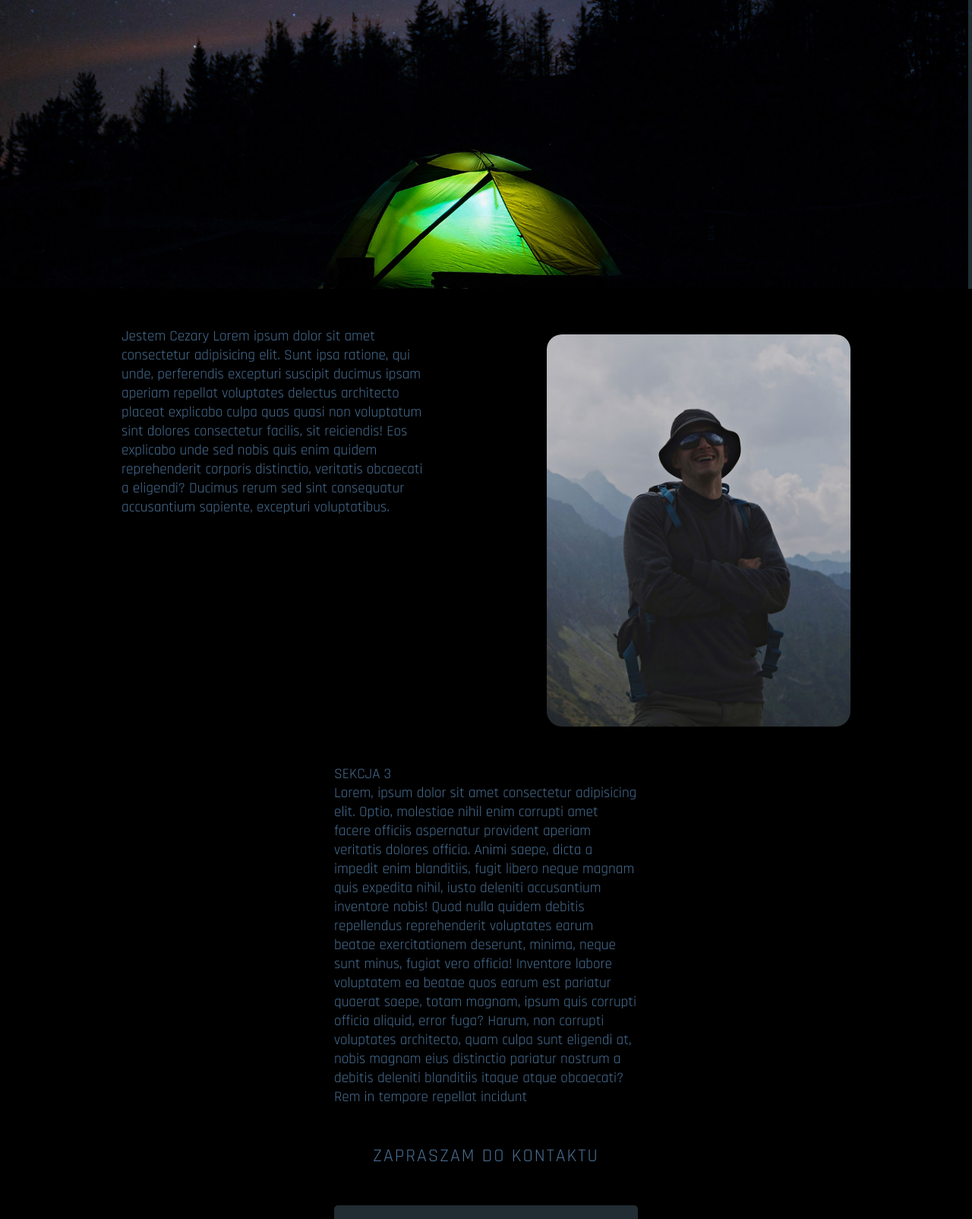
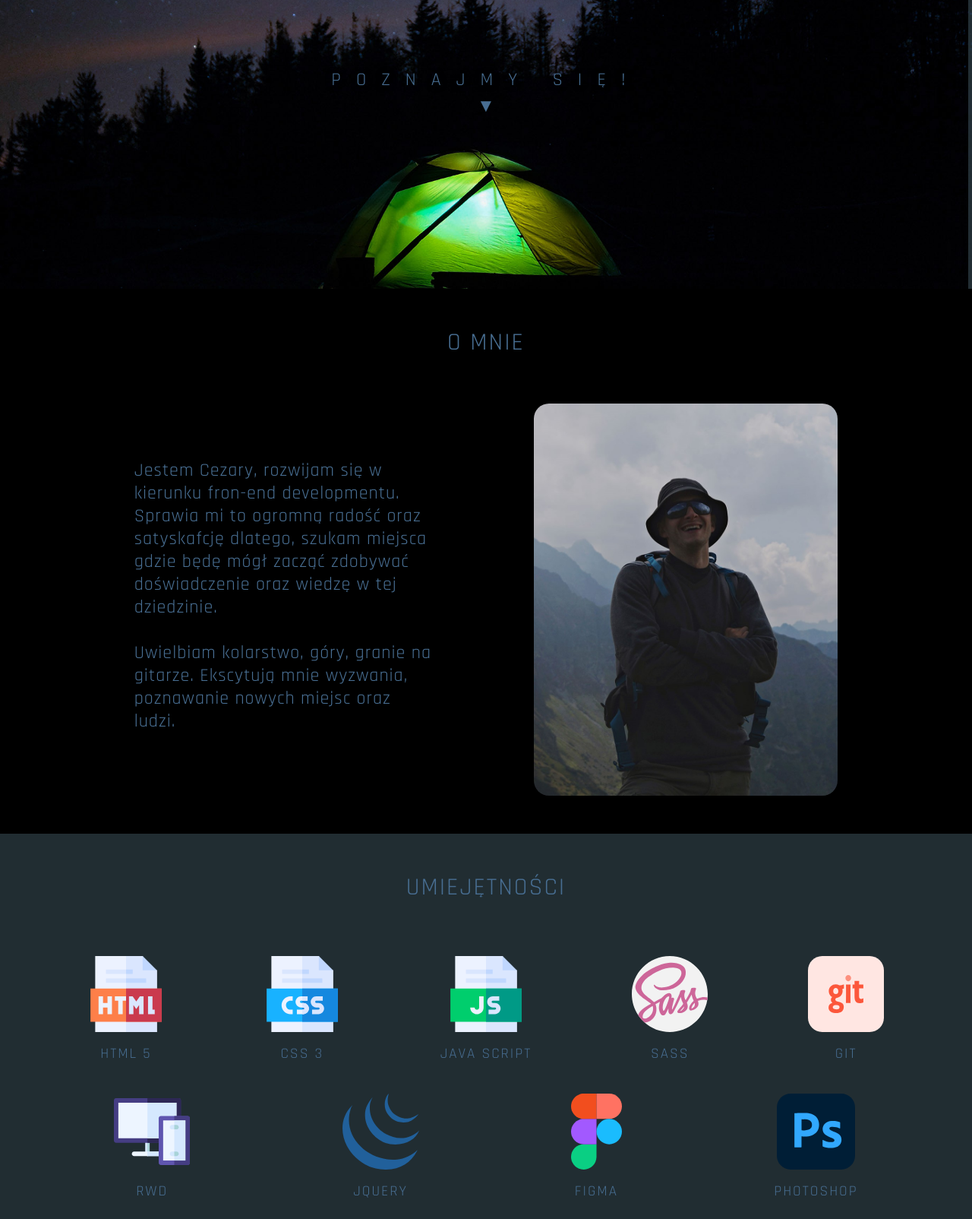
Before and after one commit to Cezary93/Portfolio, a plain HTML site: page index.html in a window 1280 px wide. Shown: the part 420-2024 px from the top of the page at 76% size. Drawn offline with Linux system fonts and the light colour scheme.

Commit message:
All sections are finished

```diff
--- a/index.html
+++ b/index.html
@@ -36,7 +36,7 @@
         <ul>
             <li><a href="#home">Home</a></li>
             <li><a href="#about">O mnie</a></li>
-            <li><a href="#projects">Projekty</a></li>
+            <li><a href="#skills">Umiejętności</a></li>
             <li><a href="#contact">Kontakt</a></li>
         </ul>
         <div class="burgerMenu">
@@ -45,17 +45,71 @@
     </nav>
 
     <section id="home" class="sec1">
-
+        <div class="hello">
+            <h1>Poznajmy się!</h1>
+            <div class="more"><a href="#about">&#9660;</a></div>
+        </div>
     </section>
 
     <section id="about" class="sec2">
-       <p>Jestem Cezary Lorem ipsum dolor sit amet consectetur adipisicing elit. Sunt ipsa ratione, qui unde, perferendis excepturi suscipit ducimus ipsam aperiam repellat voluptates delectus architecto placeat explicabo culpa quas quasi non voluptatum sint dolores consectetur facilis, sit reiciendis! Eos explicabo unde sed nobis quis enim quidem reprehenderit corporis distinctio, veritatis obcaecati a eligendi? Ducimus rerum sed sint consequatur accusantium sapiente, excepturi voluptatibus.</p>
+        <h1>O mnie</h1>
+       <p>Jestem Cezary, rozwijam się w kierunku fron-end developmentu. Sprawia mi to ogromną radość oraz satyskafcję
+           dlatego, szukam miejsca gdzie będę mógł zacząć zdobywać doświadczenie oraz wiedzę w tej dziedzinie.
+        <br/><br/>
+        Uwielbiam kolarstwo, góry, granie na gitarze. Ekscytują mnie wyzwania, poznawanie nowych miejsc oraz ludzi.
+       </p>
        <div class="divImg"><img src="photos/Cezary.jpg" alt="Author of this website"></div>
     </section>
 
-    <section id="projects" class="sec3">
+    <section id="skills" class="sec3">
         <!-- <div>Icons made by <a href="https://www.freepik.com" title="Freepik">Freepik</a> from <a href="https://www.flaticon.com/" title="Flaticon">www.flaticon.com</a></div> -->
-        <p> SEKCJA 3 </br>Lorem, ipsum dolor sit amet consectetur adipisicing elit. Optio, molestiae nihil enim corrupti amet facere officiis aspernatur provident aperiam veritatis dolores officia. Animi saepe, dicta a impedit enim blanditiis, fugit libero neque magnam quis expedita nihil, iusto deleniti accusantium inventore nobis! Quod nulla quidem debitis repellendus reprehenderit voluptates earum beatae exercitationem deserunt, minima, neque sunt minus, fugiat vero officia! Inventore labore voluptatem ea beatae quos earum est pariatur quaerat saepe, totam magnam, ipsum quis corrupti officia aliquid, error fuga? Harum, non corrupti voluptates architecto, quam culpa sunt eligendi at, nobis magnam eius distinctio pariatur nostrum a debitis deleniti blanditiis itaque atque obcaecati? Rem in tempore repellat incidunt </p>
+
+        <h1>Umiejętności</h1>
+        <div class="skillBox">
+            <img src="icons/html-file.svg">
+            <p>html 5</p>
+        </div>
+
+        <div class="skillBox">
+            <img src="icons/css-file.svg">
+            <p>css 3</p>
+        </div>
+
+        <div class="skillBox">
+            <img src="icons/js.svg">
+            <p>java script</p>
+        </div>
+
+        <div class="skillBox">
+            <img src="icons/sass.svg">
+            <p>sass</p>
+        </div>
+
+        <div class="skillBox">
+            <img src="icons/git.svg">
+            <p>git</p>
+        </div>
+
+        <div class="skillBox">
+            <img src="icons/rwd.svg">
+            <p>rwd</p>
+        </div>
+
+        <div class="skillBox">
+            <img src="icons/jquery.svg">
+            <p>jquery</p>
+        </div>
+
+        <div class="skillBox">
+            <img src="icons/figma.svg">
+            <p>figma</p>
+        </div>
+
+        <div class="skillBox">
+            <img src="icons/ps.svg">
+            <p>photoshop</p>
+        </div>
+
     </section>
 
     <section id="contact" class="sec4">
--- a/scroll.js
+++ b/scroll.js
@@ -11,7 +11,7 @@ window.addEventListener("scroll", ()=>
     let progressionHeigh = (window.pageYOffset / totalHeight ) * 100;
 
     //ADD BACKGROUND TO NAV ABOVE 200PX
-    if(Y > 200)
+    if(Y > 150)
     {
         nav.classList.add("addBackground");
     }
--- a/style.css
+++ b/style.css
@@ -66,7 +66,7 @@ nav
     box-sizing: border-box;
     width: 100%;
     height: 100px;
-    padding: 10px 100px;
+    padding: 10px 50px;
     transition: .2s;
 }
 
@@ -81,9 +81,9 @@ nav .myName
     text-transform: uppercase;
     flex-shrink: 0;
     color: var(--mainFont);
-    letter-spacing: 10px;
+    letter-spacing: 2px;
     font-weight: light;
-    font-size: 2rem;
+    font-size: 1.2rem;
     border-bottom: 1px solid var(--dark);
 }
 
@@ -113,6 +113,7 @@ nav ul li a
     letter-spacing: 2px;
     border: 1px solid transparent;
     border-radius: 15px;
+    text-shadow: 0px 1px 9px black;
 }
 
 nav ul li a:hover
@@ -183,23 +184,15 @@ nav ul li a:hover
     transform: scale(.1);
 }
 
-@media (max-width:1050px)
+/* @media (max-width:1050px)
 {
-    nav
-    {
-        padding: 10px 20px;
-    }
+    nav{}
 
-    nav .myName
-    {
-        font-size: 1.8rem;
-    }
+    nav .myName{}
 
-    nav ul li a
-{
-    padding: 5px 10px;
-}
-}
+    nav ul li a{}
+
+} */
 
 @media (max-width:800px)
 {
@@ -238,15 +231,15 @@ nav ul li a:hover
 
 @media (max-width: 470px)
 {
-    nav .myName
+    nav
     {
-        width: 220px;
+        padding: 5px 10px;
     }
 }
 
 /* END NAV_______________________________________________________________ */
 
-/* START ALL SECTIONS________________________________________________________ */
+/* START ALL SECTIONS + SECTION 1________________________________________________________ */
 
 .sec1
 {
@@ -257,17 +250,88 @@ nav ul li a:hover
     background-position: center bottom;
 }
 
+h1 /* H1 sec2,3,4 */
+{
+    display: inline-block;
+    width: 100%;
+    text-align: center;
+    text-transform: uppercase;
+    color: var(--mainFont);
+    letter-spacing: 2px;
+    font-weight: light;
+    font-size: 2rem;
+    margin-bottom: 50px;
+}
+
 .sec1,.sec2,.sec3,.sec4
 {
     background-color: black;
     color: var(--mainFont);
-    margin-bottom: 50px;
+    padding:50px;
 }
 
 section p
 {
     font-size: 1.2rem;
     max-width: 400px;
+}
+
+.hello
+{
+    width: 100%;
+    height: 75%;
+    display: flex;
+    flex-direction: column;
+    justify-content: flex-end;
+    align-items: center;
+    animation: hello 3s;
+}
+
+@keyframes hello
+{
+    0%{opacity: 0; transform: scale(1.2);}
+    100%{opacity: 100%; transform: scale(1);}
+}
+
+.sec1 h1
+{
+    font-size: 1.5rem;
+    text-transform: uppercase;
+    letter-spacing: 20px;
+    margin-bottom: 0;
+    text-shadow: 0px 1px 9px black;
+}
+
+.sec1 .more
+{
+    font-size: 1.5rem;
+    margin-top: 5px;
+    animation: arrow 2s infinite;
+    cursor: pointer;
+}
+
+.sec1 .more a
+{
+    text-decoration: none;
+    color: var(--mainFont);
+    animation: arrow 2s infinite;
+}
+
+@keyframes arrow
+{
+    0%{transform: translateY(0);}
+    50%{transform: translateY(15px);
+        color: white;}
+    100%{transform: translateY(0);}
+}
+
+@media (max-width: 470px)
+{
+    .sec1 h1
+    {
+        font-size:1.2rem;
+        letter-spacing: 10px;
+    }
 }
 
 
@@ -279,6 +343,8 @@ section p
 {
     display: flex;
     justify-content: space-evenly;
+    align-items: center;
+    flex-wrap: wrap;
 }
 
 .sec2 img
@@ -289,6 +355,12 @@ section p
     float: right;
     z-index: 10;
     margin-top: 10px;
+}
+
+.sec2 p
+{
+    font-size: 1.5rem;
+    letter-spacing: 1px;
 }
 
 @media (max-width: 990px)
@@ -311,7 +383,38 @@ section p
 .sec3
 {
     display: flex;
-    justify-content: center;
+    flex-wrap: wrap;
+    justify-content: space-around;
+    background-color: var(--dark)
+
+}
+
+.sec3 .skillBox
+{
+    text-align: center;
+    padding: 20px 50px 20px 50px;
+    text-transform: uppercase;
+}
+
+.sec3 .skillBox p
+{
+    letter-spacing: 2px;
+    padding-top: 10px;
+}
+
+.sec3 .skillBox img
+{
+    height: 100px;
+    width: auto;
+}
+
+@media (max-width: 500px)
+{
+    .sec3 .skillBox img
+    {
+        height: 70px;
+        width: auto;
+    }
 }
 
 /* END SECTION 3________________________________________________________ */
@@ -325,16 +428,6 @@ section p
     flex-direction: column;
     justify-content: center;
     align-items: center;
-}
-
-.sec4 h1
-{
-    text-transform: uppercase;
-    color: var(--mainFont);
-    letter-spacing: 2px;
-    font-weight: light;
-    font-size: 1.5rem;
-    margin-bottom: 50px;
 }
 
 .contactDiv
--- /dev/null
+++ b/welcome.js
@@ -0,0 +1,6 @@
+window.onload = function()
+{
+    let hello = document.querySelector(".hello");
+
+    hello.style.display = "block";
+}
```
Also changed, not shown: icons/figma.svg (added), icons/git.svg (added), icons/jquery.svg (added), icons/ps.svg (added), icons/rwd.svg (added), icons/sass.svg (added).
